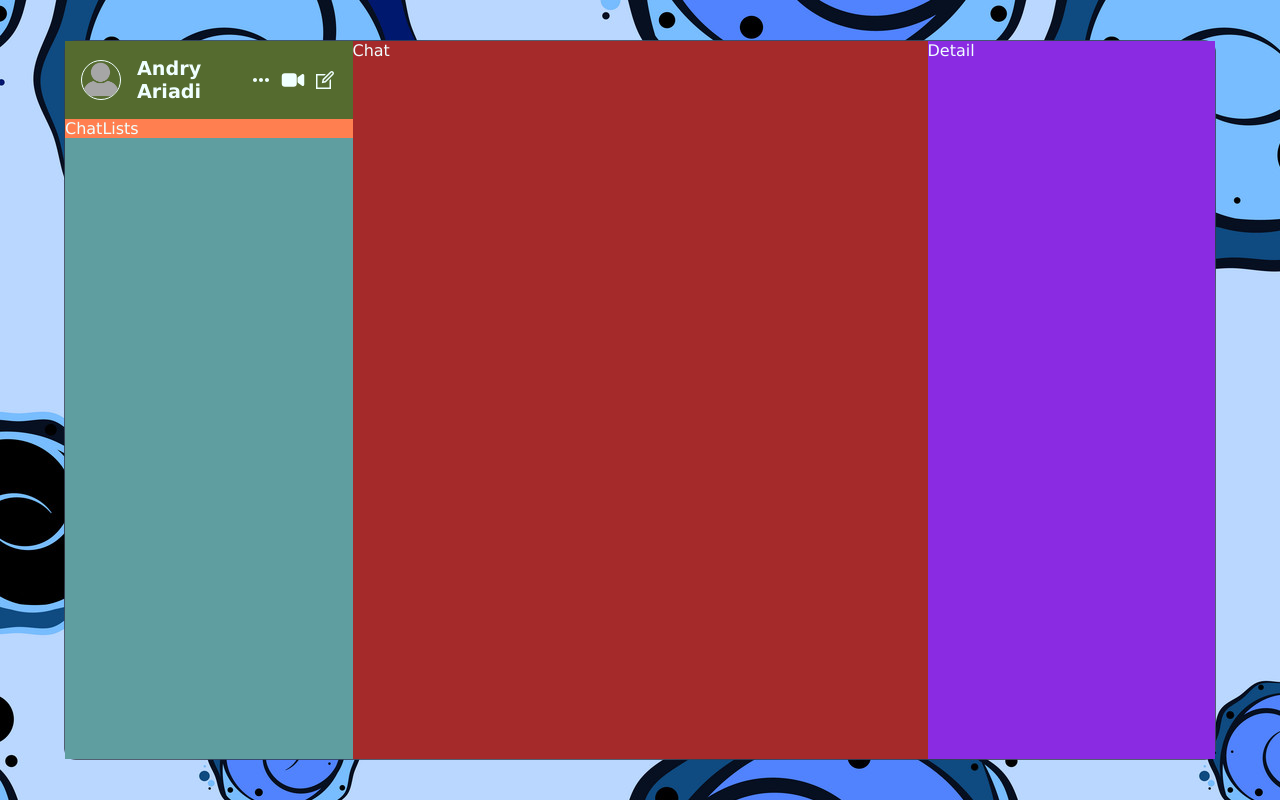
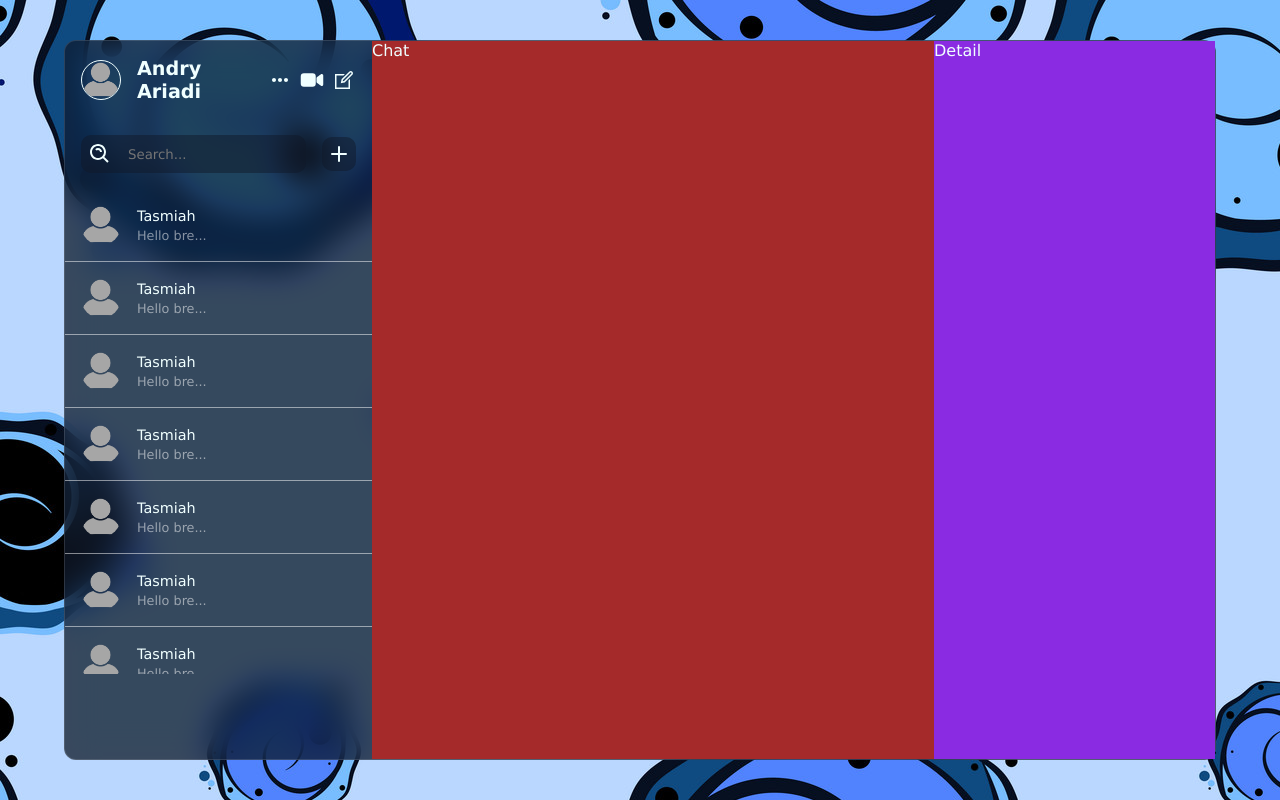
Before and after one commit to andryariadi/chat-app, a React (Vite) app: page / in a window 1280 px wide. Built offline with nearby package versions, Linux system fonts and the light colour scheme.

Commit message:
styling chatlist component

```diff
--- a/src/components/list/chatLists/ChatLists.jsx
+++ b/src/components/list/chatLists/ChatLists.jsx
@@ -1,6 +1,35 @@
+import { BiSearchAlt } from "react-icons/bi";
 import "./chatLists.css";
+import { LuMinus, LuPlus } from "react-icons/lu";
+import { useState } from "react";
 const ChatLists = () => {
-  return <div className="chatLists">ChatLists</div>;
+  const [open, setOpen] = useState(false);
+
+  return (
+    <div className="chatLists">
+      <div className="search">
+        <div className="searchBar">
+          <BiSearchAlt size={24} />
+          <input type="text" placeholder="Search..." />
+        </div>
+        <div className="icon" onClick={() => setOpen(!open)}>
+          {open ? <LuMinus size={24} /> : <LuPlus size={24} />}
+        </div>
+      </div>
+
+      <div className="userChatContainer">
+        {[...Array(10)].map((_, i) => (
+          <div className="userChat" key={i}>
+            <img src="./noAvatar.png" alt="User" />
+            <div className="text">
+              <span>Tasmiah</span>
+              <p>Hello bre...</p>
+            </div>
+          </div>
+        ))}
+      </div>
+    </div>
+  );
 };
 
 export default ChatLists;
--- a/src/components/list/chatLists/chatLists.css
+++ b/src/components/list/chatLists/chatLists.css
@@ -1,3 +1,106 @@
 .chatLists {
-  background-color: coral;
+  .search {
+    display: flex;
+    align-items: center;
+    justify-content: space-between;
+    gap: 1rem;
+    padding: 1rem;
+
+    .searchBar {
+      flex: 1;
+      display: flex;
+      align-items: center;
+      gap: 1rem;
+      padding: 7px;
+      border-radius: 10px;
+      background-color: rgba(17, 25, 40, 0.5);
+    }
+
+    input {
+      background-color: transparent;
+      border: none;
+      outline: none;
+      color: azure;
+      flex: 1;
+
+      /* &::placeholder {
+      } */
+    }
+
+    .icon {
+      background-color: rgba(17, 25, 40, 0.5);
+      padding: 5px;
+      border-radius: 10px;
+      display: flex;
+      align-items: center;
+      justify-content: center;
+      cursor: pointer;
+    }
+  }
+
+  .userChatContainer {
+    /* background-color: yellowgreen; */
+    overflow-y: scroll;
+    max-height: 30.3rem;
+    border-radius: 10px;
+
+    .userChat {
+      /* background-color: darkolivegreen; */
+      display: flex;
+      align-items: center;
+      gap: 1rem;
+      padding: 1rem;
+      border-bottom: 1px solid rgba(255, 255, 255, 0.5);
+
+      img {
+        width: 40px;
+        height: 40px;
+        border-radius: 50%;
+        object-fit: cover;
+      }
+
+      .text {
+        display: flex;
+        flex-direction: column;
+        gap: 0.25rem;
+
+        span {
+          font-size: 0.9rem;
+        }
+
+        p {
+          font-size: 0.8rem;
+          color: rgba(255, 255, 255, 0.5);
+        }
+      }
+    }
+  }
 }
+
+/* scrollbar */
+.userChatContainer {
+  --sb-track-color: #232e33;
+  --sb-thumb-color: #6baf8d;
+  --sb-size: 5px;
+}
+
+.userChatContainer::-webkit-scrollbar {
+  width: var(--sb-size);
+}
+
+.userChatContainer::-webkit-scrollbar-track {
+  background: var(--sb-track-color);
+  border-radius: 10px;
+}
+
+.userChatContainer::-webkit-scrollbar-thumb {
+  background: var(--sb-thumb-color);
+  border-radius: 10px;
+}
+
+@supports not selector(::-webkit-scrollbar) {
+  .userChatContainer {
+    scrollbar-color: var(--sb-thumb-color) var(--sb-track-color);
+  }
+}
+/* scrollbar */
--- a/src/components/list/lists.css
+++ b/src/components/list/lists.css
@@ -1,4 +1,4 @@
 .list {
   flex: 1;
-  background-color: cadetblue;
+  /* background-color: cadetblue; */
 }
--- a/src/components/list/userInfo/userInfo.css
+++ b/src/components/list/userInfo/userInfo.css
@@ -1,5 +1,5 @@
 .userInfo {
-  background-color: darkolivegreen;
+  /* background-color: darkolivegreen; */
   display: flex;
   align-items: center;
   justify-content: space-between;
```
